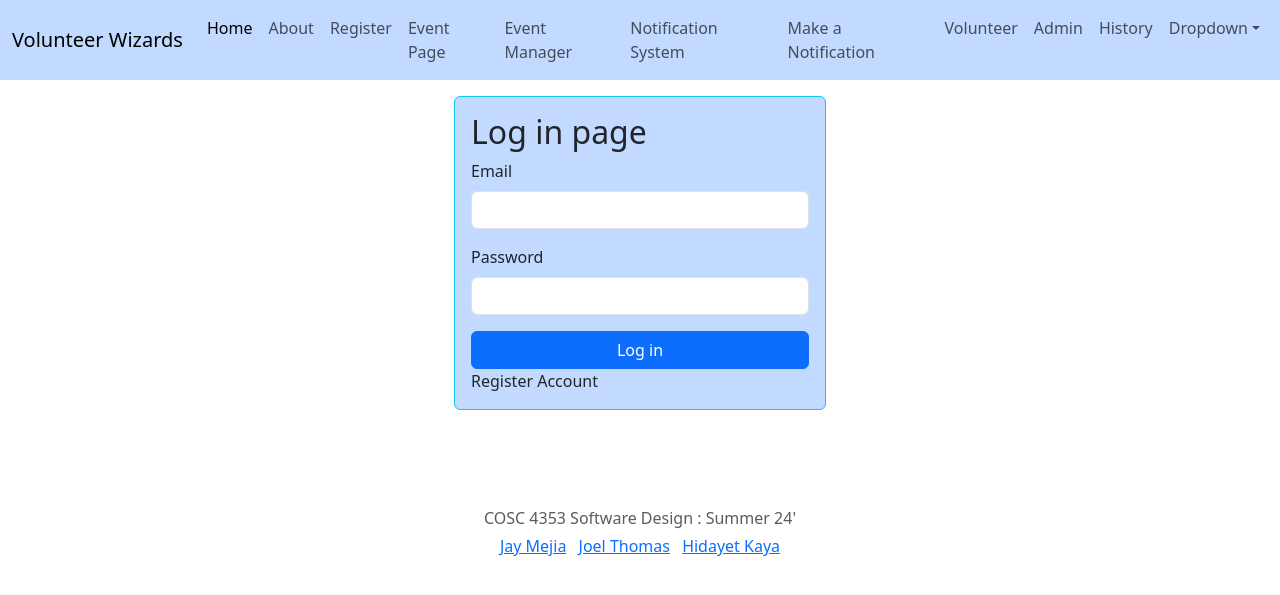
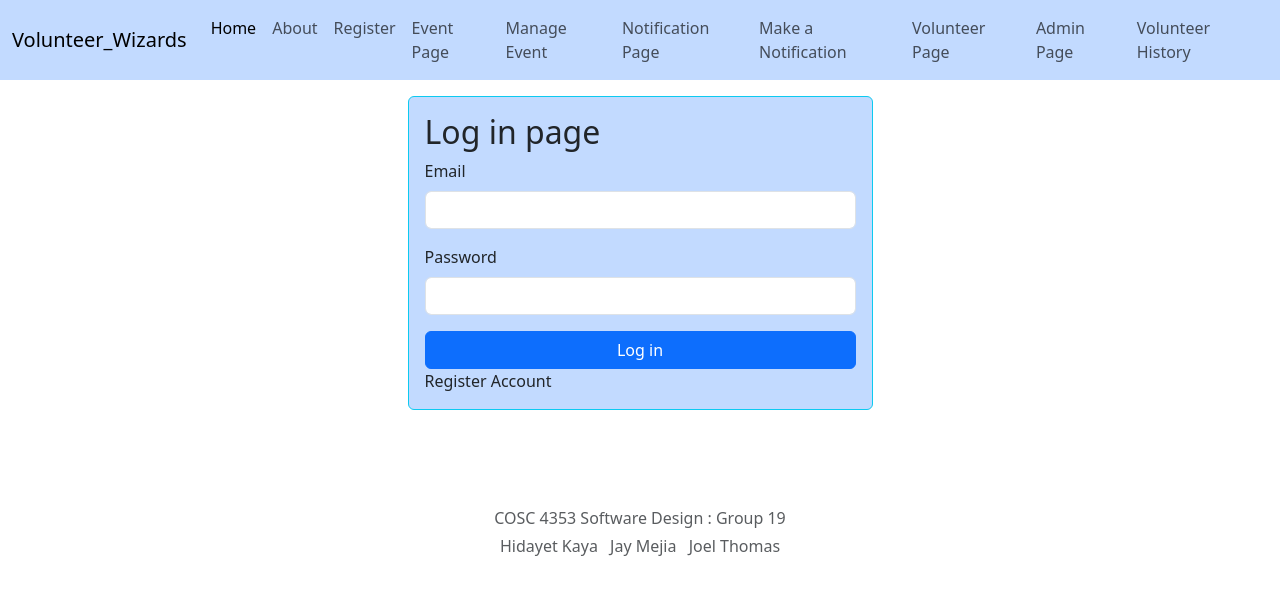
Before and after one commit to joeljoe222/Volunteer_Wizard, a Flask app: page / in a window 1280 px wide. Shown: the top 595 px of the page. Run offline with Flask 3, Linux system fonts and the light colour scheme; some libraries are stand-ins or nearby versions.

Commit message:
last update for now

```diff
--- a/templates/about.html
+++ b/templates/about.html
@@ -1,7 +1,7 @@
 {% extends 'base.html' %} {% block content %}
 
 <div class="container">
-    <div class="col-md-5 p-3 mx-auto bg-primary bg-opacity-25 border border-info rounded">
+    <div class="col-md-7 col-lg-5 p-3 mx-auto bg-primary bg-opacity-25 border border-info rounded">
         <h2>About Us</h2>
         <p>New uses please register.</p>
         <p>Returning users can log in from homepage</p>
--- a/templates/base.html
+++ b/templates/base.html
@@ -13,7 +13,7 @@
 <body>
     <nav class="navbar navbar-expand-lg bg-primary bg-opacity-25">
         <div class="container-fluid">
-            <a class="navbar-brand" href="{{url_for('index')}}">Volunteer Wizards</a>
+            <a class="navbar-brand" href="{{url_for('index')}}">Volunteer_Wizards</a>
             <button class="navbar-toggler" type="button" data-bs-toggle="collapse" data-bs-target="#navbarSupportedContent" aria-controls="navbarSupportedContent" aria-expanded="false" aria-label="Toggle navigation">
             <span class="navbar-toggler-icon"></span>
             </button>
@@ -32,23 +32,24 @@
                         <a class="nav-link" href="{{url_for('event')}}">Event Page</a>
                     </li>
                     <li class="nav-item">
-                        <a class="nav-link" href="{{url_for('eventManager')}}">Event Manager</a>
+                        <a class="nav-link" href="{{url_for('eventManager')}}">Manage Event</a>
                     </li>
                     <li class="nav-item">
-                        <a class="nav-link" href="{{url_for('notificationManager')}}">Notification System</a>
+                        <a class="nav-link" href="{{url_for('notificationManager')}}">Notification Page</a>
                     </li>
                     <li class="nav-item">
                         <a class="nav-link" href="{{url_for('notification')}}">Make a Notification</a>
                     </li>
                     <li class="nav-item">
-                        <a class="nav-link" href="{{url_for('volunteer')}}">Volunteer</a>
+                        <a class="nav-link" href="{{url_for('volunteer')}}">Volunteer Page</a>
                     </li>
                     <li class="nav-item">
-                        <a class="nav-link" href="{{url_for('admin')}}">Admin</a>
+                        <a class="nav-link" href="{{url_for('admin')}}">Admin Page</a>
                     </li>
                     <li class="nav-item">
-                        <a class="nav-link" href="{{url_for('history')}}">History</a>
+                        <a class="nav-link" href="{{url_for('history')}}">Volunteer History</a>
                     </li>
+                    <!--
                     <li class="nav-item dropdown">
                         <a class="nav-link dropdown-toggle" href="#" role="button" data-bs-toggle="dropdown" aria-expanded="false">Dropdown</a>
                         <ul class="dropdown-menu">
@@ -60,6 +61,7 @@
                             <li><a class="dropdown-item" href="#">coming soon</a></li>
                         </ul>
                     </li>
+                -->
                 </ul>
             </div>
         </div>
@@ -72,11 +74,11 @@
 </body>
 
 <footer class="my-5 pt-5 text-body-secondary text-center text-small">
-    <p class="mb-1"> COSC 4353 Software Design : Summer 24' </p>
+    <p class="mb-1"> COSC 4353 Software Design : Group 19 </p>
     <ul class="list-inline">
-        <li class="list-inline-item"><a href="#">Jay Mejia</a></li>
-        <li class="list-inline-item"><a href="#">Joel Thomas</a></li>
-        <li class="list-inline-item"><a href="#">Hidayet Kaya</a></li>
+        <li class="list-inline-item">Hidayet Kaya</li>
+        <li class="list-inline-item">Jay Mejia</li>
+        <li class="list-inline-item">Joel Thomas</li>
     </ul>
 </footer>
 
--- a/templates/index.html
+++ b/templates/index.html
@@ -1,7 +1,7 @@
 {% extends 'base.html' %} {% block content %}
 
 <div class="container">
-    <div class="col-md-4 p-3 mx-auto bg-primary bg-opacity-25 border border-info rounded">
+    <div class="col-md-7 col-lg-5 p-3 mx-auto bg-primary bg-opacity-25 border border-info rounded">
         <h2>Log in page</h2>
         <form>
             <div class="mb-3">
```
